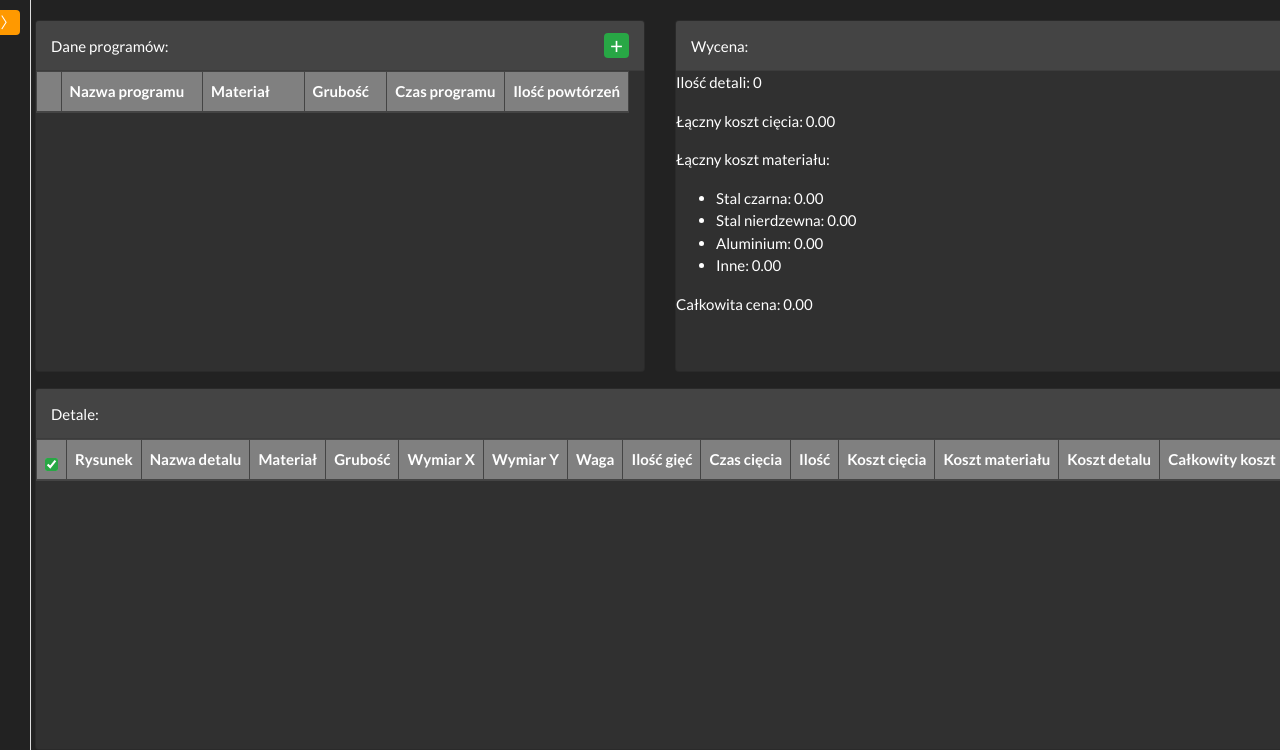
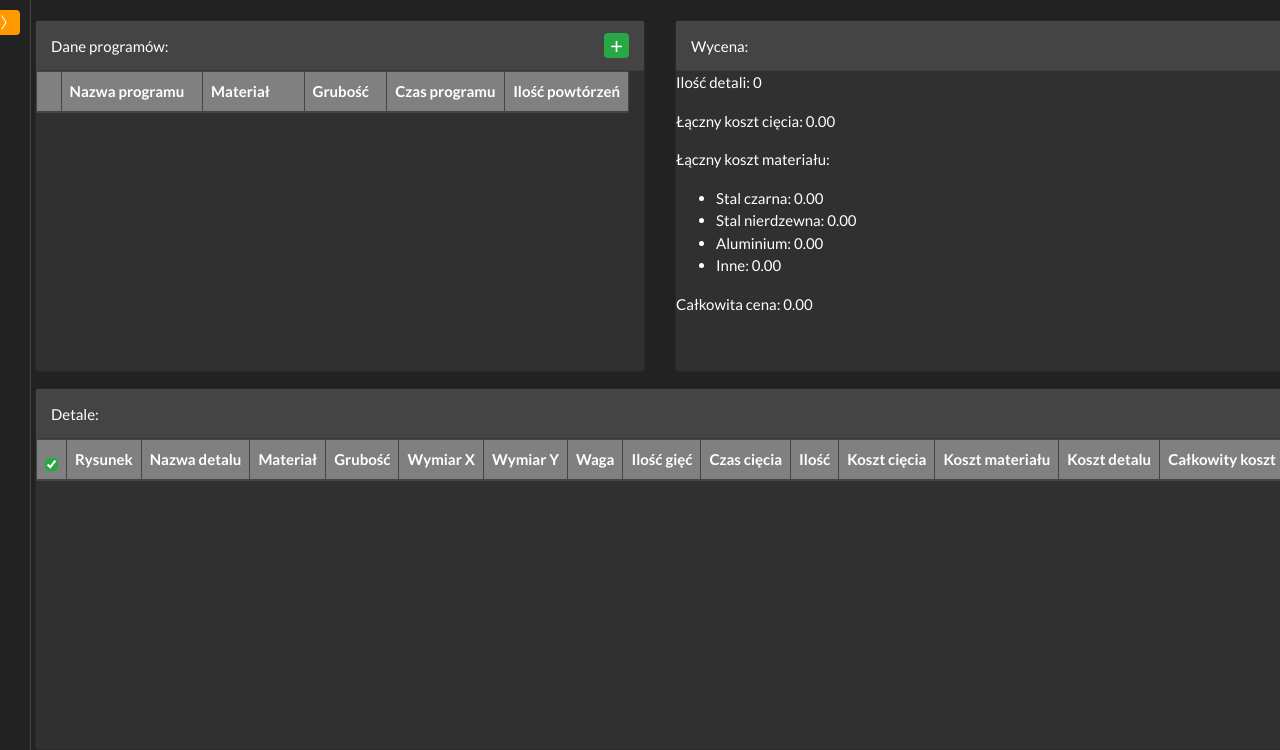
Before and after one commit to MarcinCichy/Lass_wyc, a Flask app: page / in a window 1280 px wide. Shown: the part 50-800 px from the top of the page. Run offline with Flask 3, Linux system fonts and the light colour scheme; lists and menus that the app fills with data are empty; some libraries are stand-ins or nearby versions.

Commit message:
Some GUI fixes

```diff
--- a/config.json
+++ b/config.json
@@ -1,7 +1,7 @@
 {
     "cutting_costs": {
         "stal_czarna": 400,
-        "stal_nierdzewna": 500,
+        "stal_nierdzewna": 5000,
         "aluminium": 500
     },
     "material_costs": {
--- a/static/css/styles.css
+++ b/static/css/styles.css
@@ -30,6 +30,8 @@ html, body {
   transition: margin-left 0.3s;
   height: calc(100vh - 50px);
 }
+
+
 
 /* Sidebar – po lewej, domyślnie zwinięty (20px); przy rozwinięciu 250px */
 #sidebar {
@@ -248,3 +250,8 @@ input.bending-input {
   z-index: 9999;
   background: transparent;
 }
+
+/* Dla ciemnego motywu – zmiana koloru prawej ramki sidebaru */
+body:not(.light-theme) #sidebar {
+    border-right: 1px solid #444;
+}
```
